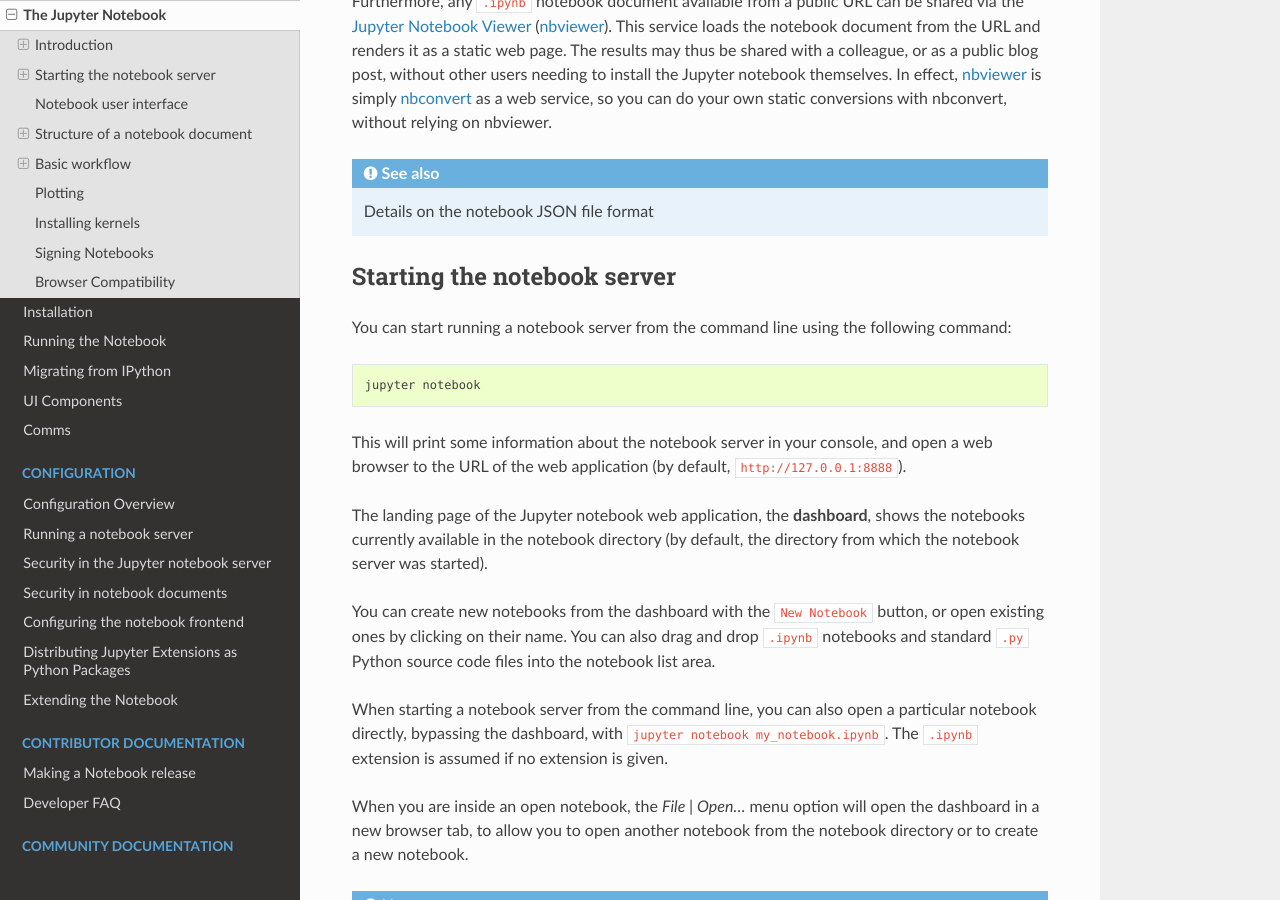
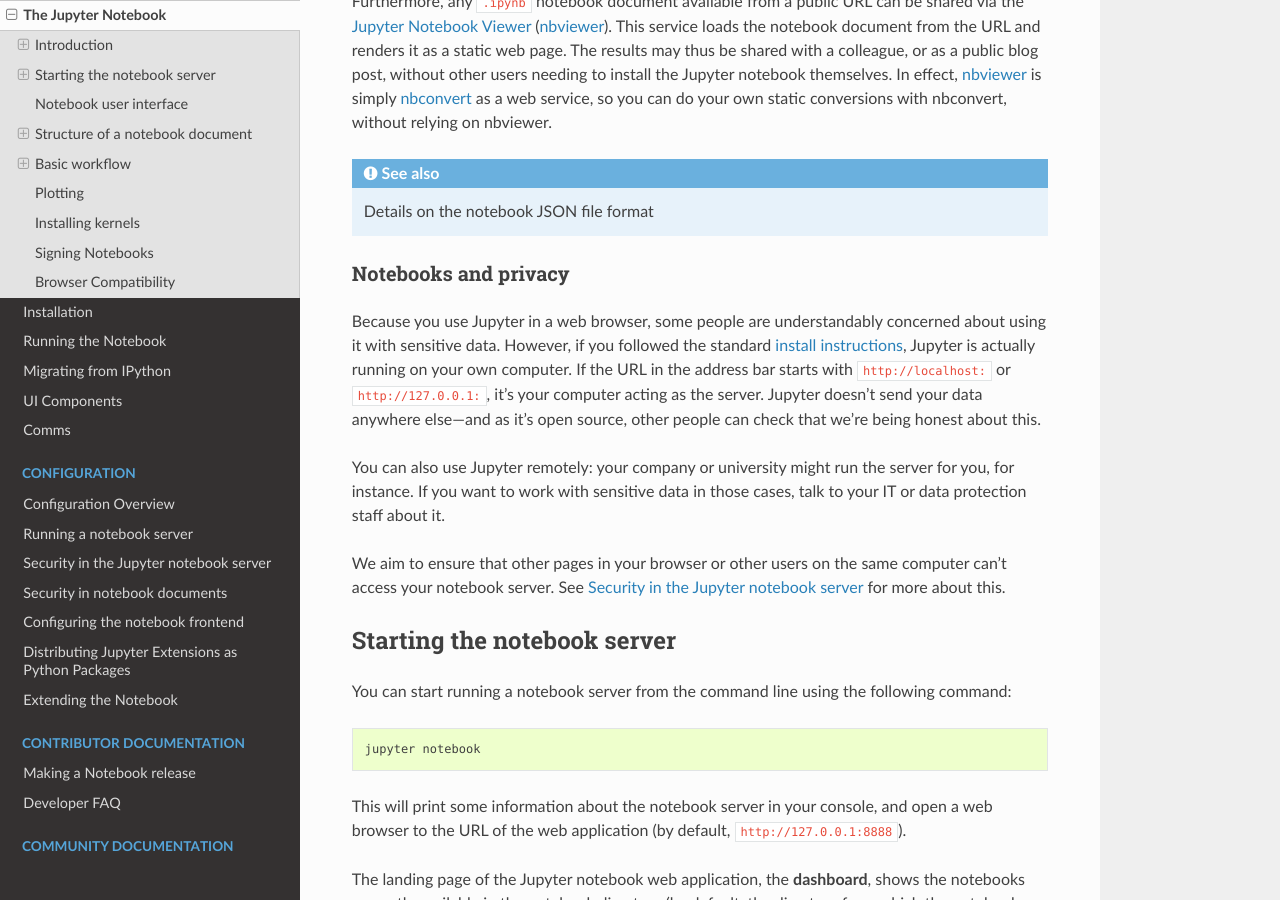
Before and after one commit to jupyter/nbclassic, a Sphinx documentation site: the page built from docs/source/notebook.rst, in a window 1280 px wide and 900 px high, scrolled down 1244 px. Built offline with Sphinx 7.4.7 and the Read the Docs theme 2.0.0, drawn with Linux system fonts in a browser that asks for light colours; pages that are not in the unit, such as notebooks, are missing from menus; the version number could not be read and is left out.

Commit message:
Add section in docs about privacy
Closes gh-3566

```diff
--- a/docs/source/notebook.rst
+++ b/docs/source/notebook.rst
@@ -81,6 +81,29 @@
 .. seealso::
 
     :ref:`Details on the notebook JSON file format <nbformat:notebook_file_format>`
+
+
+Notebooks and privacy
+~~~~~~~~~~~~~~~~~~~~~
+
+Because you use Jupyter in a web browser, some people are understandably
+concerned about using it with sensitive data.
+However, if you followed the standard
+`install instructions <https://jupyter.readthedocs.io/en/latest/install.html>`_,
+Jupyter is actually running on your own computer.
+If the URL in the address bar starts with ``http://localhost:`` or
+``http://127.0.0.1:``, it's your computer acting as the server.
+Jupyter doesn't send your data anywhere else—and as it's open source,
+other people can check that we're being honest about this.
+
+You can also use Jupyter remotely:
+your company or university might run the server for you, for instance.
+If you want to work with sensitive data in those cases,
+talk to your IT or data protection staff about it.
+
+We aim to ensure that other pages in your browser or other users on the same
+computer can't access your notebook server. See :ref:`server_security` for
+more about this.
 
 
 Starting the notebook server
```
